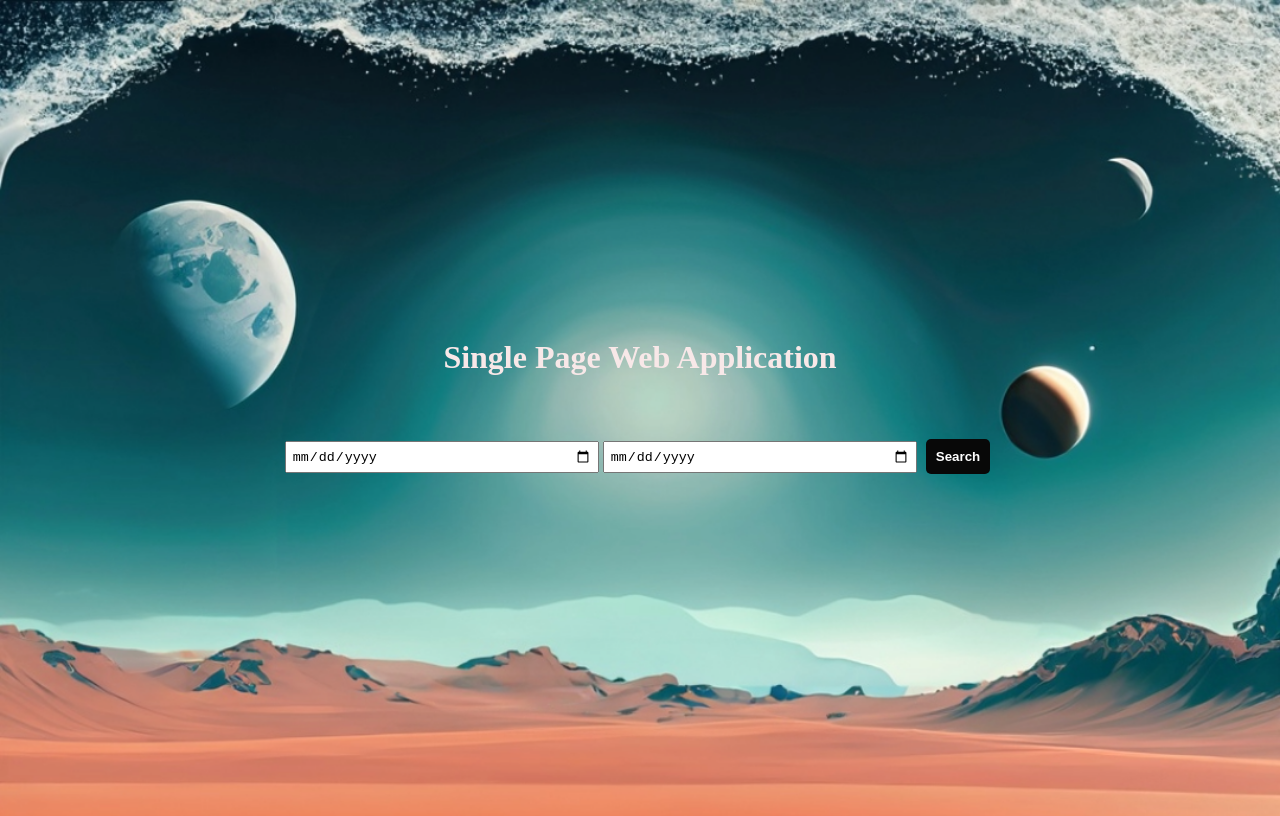
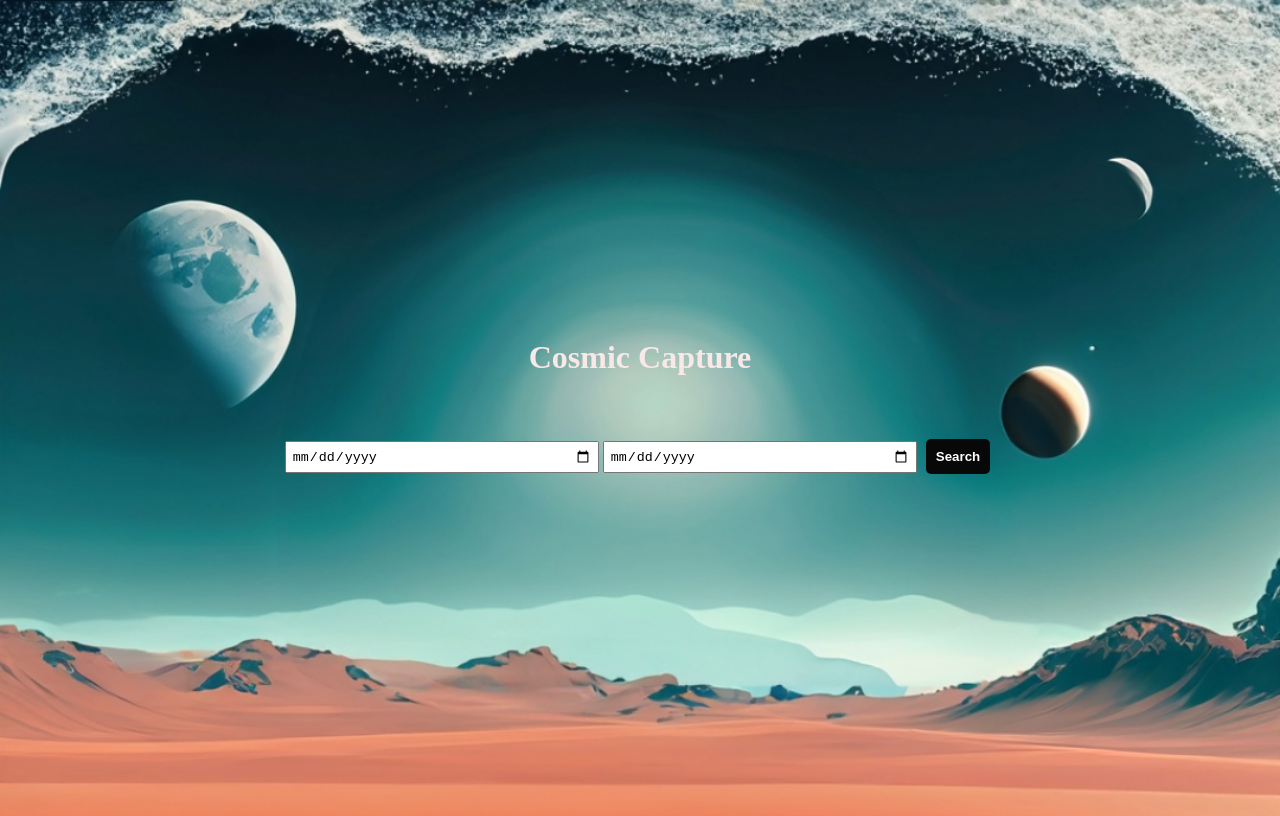
Before and after one commit to Jhansisridevi/SBA-308A, a plain HTML site: page index.html in a window 1280 px wide. Drawn offline with Linux system fonts and the light colour scheme; a web font is replaced by a local one.

Commit message:
Modified heading

```diff
--- a/index.html
+++ b/index.html
@@ -8,7 +8,7 @@
   <title>SPA</title>
 </head>
 <body>
-  <h1>Single Page Web Application</h1>
+  <h1>Cosmic Capture</h1>
   <div class="search-container">
     <input type="date" id="search-input">
     <input type="date" id="search-input1">
```
